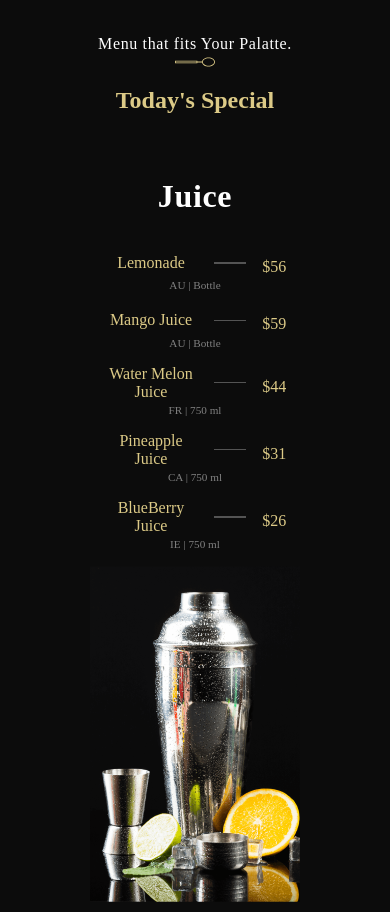
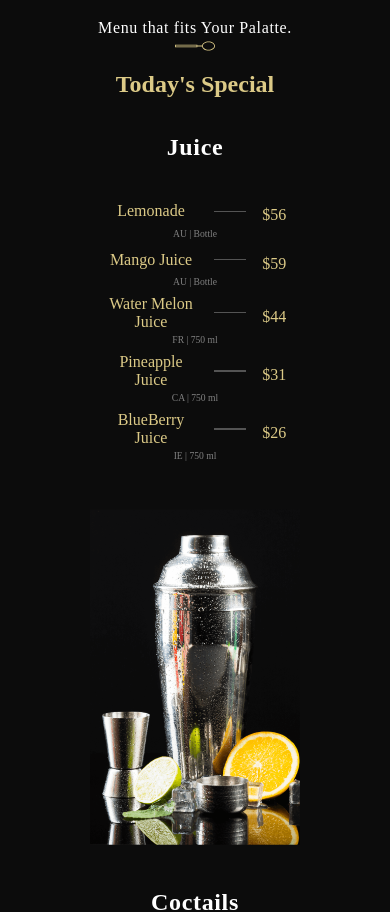
Before and after one commit to nrshakib/restaurant-website-react, a React (Create React App) app: page / in a window 390 px wide. Shown: the part 1080-1992 px from the top of the page. Built offline with nearby package versions, Linux system fonts and the light colour scheme; a web font is replaced by a local one.

Commit message:
special menu responsive for mobile

```diff
--- a/src/Components/SpecialMenu/SpecialMenu.css
+++ b/src/Components/SpecialMenu/SpecialMenu.css
@@ -43,7 +43,7 @@
 
 .menuItem {
   width: 100%;
-  margin: 1rem 0;
+  margin: 0.5rem 0;
   flex-direction: column;
   display: flex;
 }
@@ -92,7 +92,11 @@
   .specialMenu {
     flex-direction: column;
     align-items: center;
-    width: 100vh;
+    width: 100%;
+  }
+  .menu-img img {
+    width: 50%;
+    height: 90%;
   }
 }
 @media screen and (max-width: 650px) {
@@ -100,6 +104,11 @@
     flex-direction: column;
     align-items: center;
     width: 100%;
+    padding: 0.01rem;
+  }
+  .specialMenu-title {
+    margin-top: 2.5rem;
+    margin-bottom: 0.25rem;
   }
   .specialHeadText {
     font-size: 1.5rem;
@@ -107,15 +116,16 @@
   .menu-img img {
     width: 80%;
     height: 70%;
-    margin-bottom: 1rem;
+    margin: 2.5rem 0;
   }
   .menu-heading {
-    font-size: 2rem;
+    font-size: 1.5rem;
   }
   .menuItem-name p {
     width: 5.9rem;
   }
-  .item-title {
+  .item-title,
+  .item-price {
     font-size: 1rem;
   }
   .menuItem-dash {
@@ -127,7 +137,7 @@
   .menuItem-sub {
     width: 100%;
     margin-top: 0.2rem;
-    font-size: 0.7rem;
+    font-size: 0.6rem;
     color: gray;
   }
 }
```
